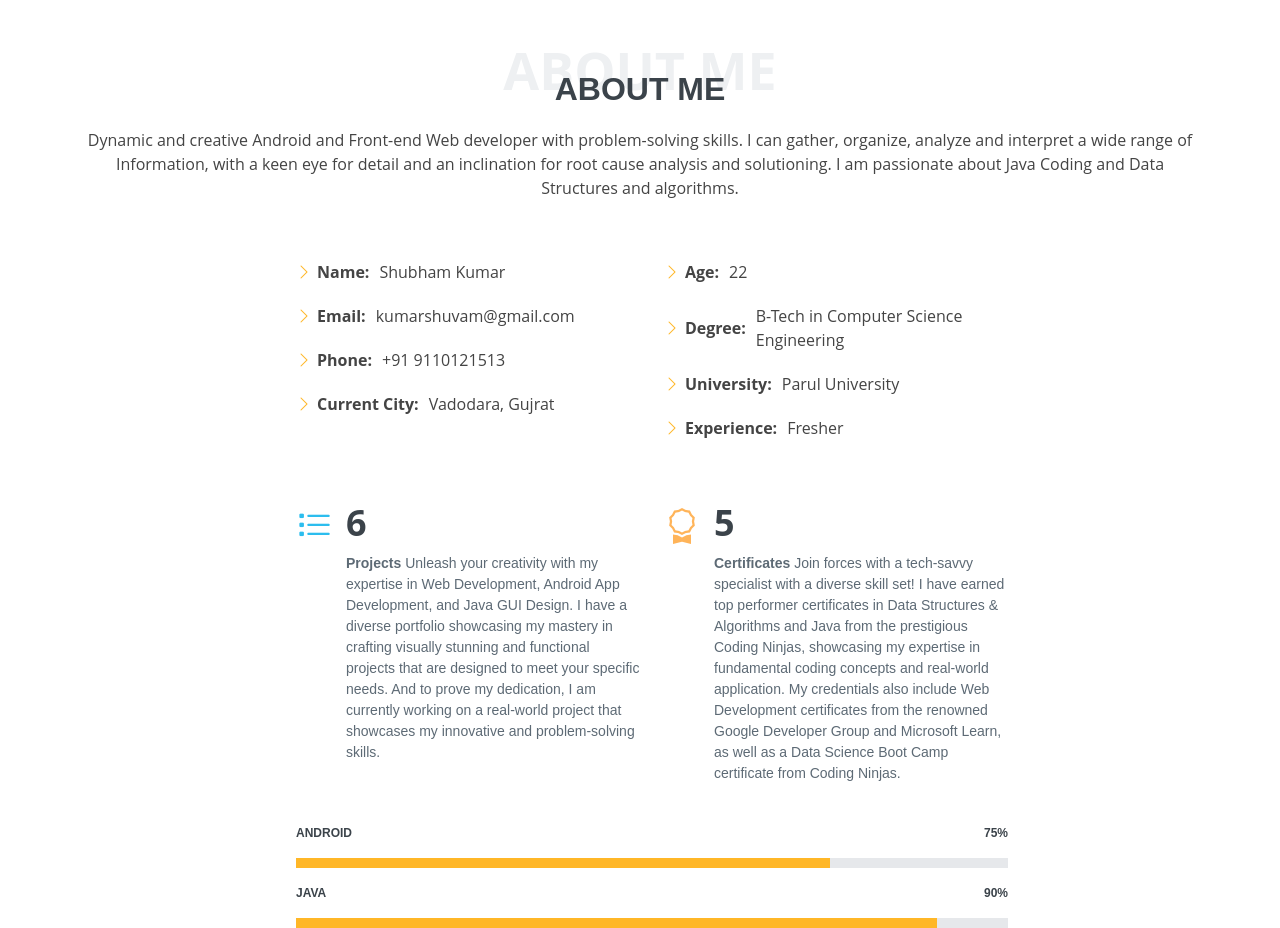
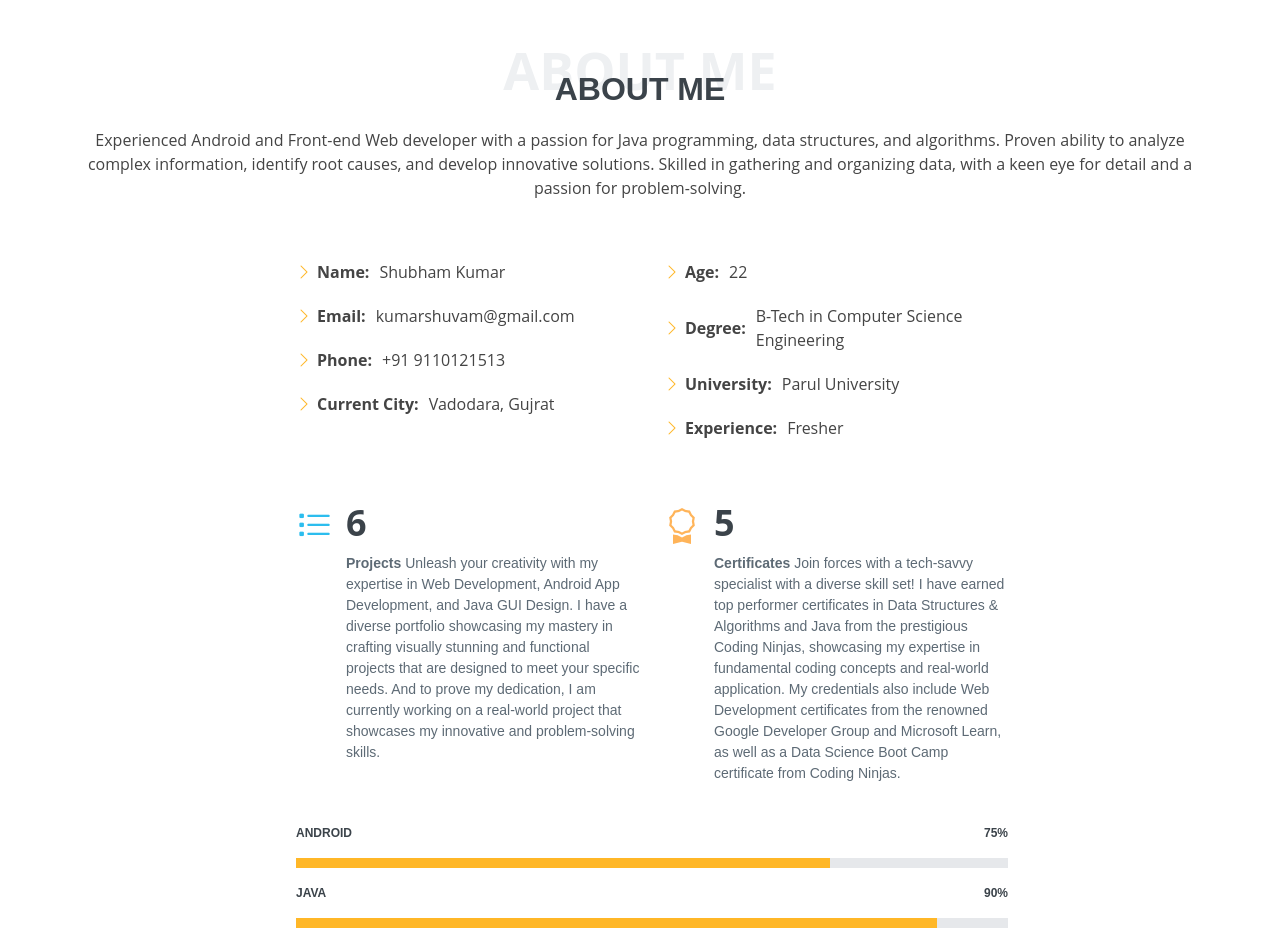
Before and after one commit to ShubhamKumar-2000/Portfolio, a plain HTML site: page index.html in a window 1280 px wide. Shown: the part 820-1748 px from the top of the page. Drawn offline with Linux system fonts and the light colour scheme.

Commit message:
Update index.html

```diff
--- a/index.html
+++ b/index.html
@@ -87,10 +87,8 @@
         <div class="section-title">
           <span>About Me</span>
           <h2>About Me</h2>
-          <p style="margin-bottom: 30px;">Dynamic and creative Android and Front-end Web developer with problem-solving
-            skills. I can gather, organize, analyze and interpret a wide range of Information, with a keen eye for
-            detail and an inclination for root cause analysis and solutioning. I am passionate about Java Coding and
-            Data Structures and algorithms.</p>
+          <p style="margin-bottom: 30px;">Experienced Android and Front-end Web developer with a passion for Java programming, data structures, and algorithms. Proven
+ability to analyze complex information, identify root causes, and develop innovative solutions. Skilled in gathering and organizing data, with a keen eye for detail and a passion for problem-solving.</p>
         </div>
 
         <div class="row" style="justify-content: center;">
```
